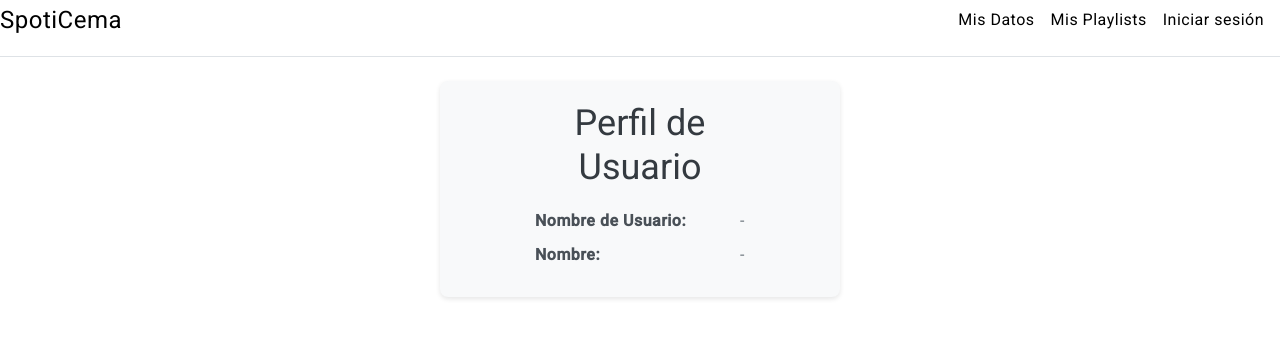
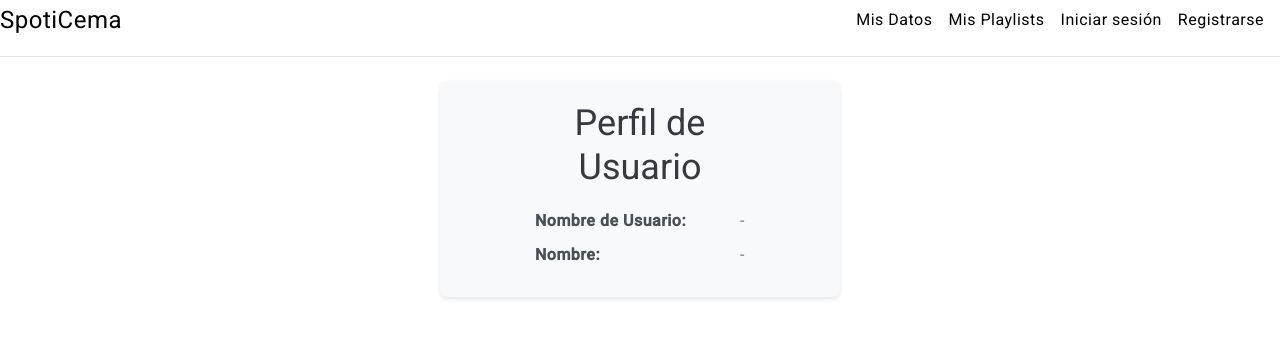
Before and after one commit to lucasucr/Frontend-Prog3, an Angular app in the folder SpotiCema/: page /profile/login in a window 1280 px wide. Shown: the top 338 px of the page. Built offline with nearby package versions, Linux system fonts and the light colour scheme; no server answers.

Commit message:
Ultimo cambio al front

```diff
--- a/SpotiCema/src/app/header/header.component.html
+++ b/SpotiCema/src/app/header/header.component.html
@@ -13,6 +13,9 @@
             <ng-container *ngIf="isLogged">
                 <a class="me-3 py-2 link-body-emphasis text-decoration-none" (click)="cerrarSesion()">Cerrar sesión</a>
             </ng-container>
+            <ng-container *ngIf="!isLogged">
+                <a class="me-3 py-2 link-body-emphasis text-decoration-none" routerLink="register">Registrarse</a>
+            </ng-container>
         </nav>
     </div>
 </header>
```
